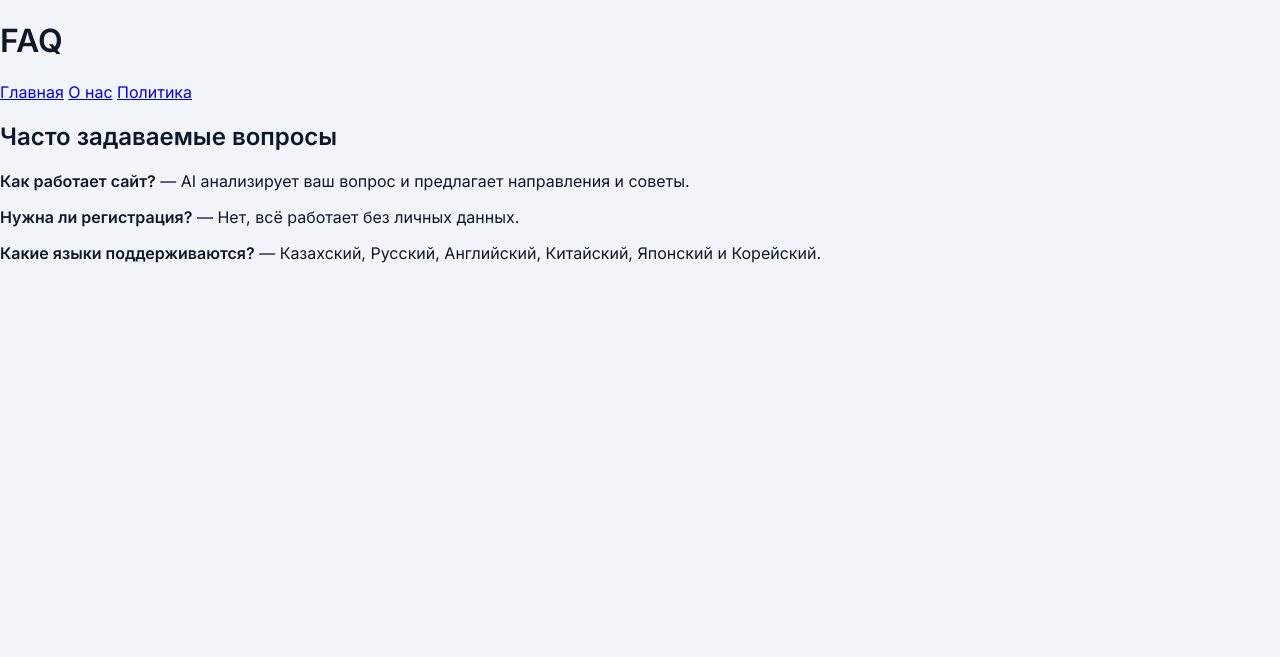
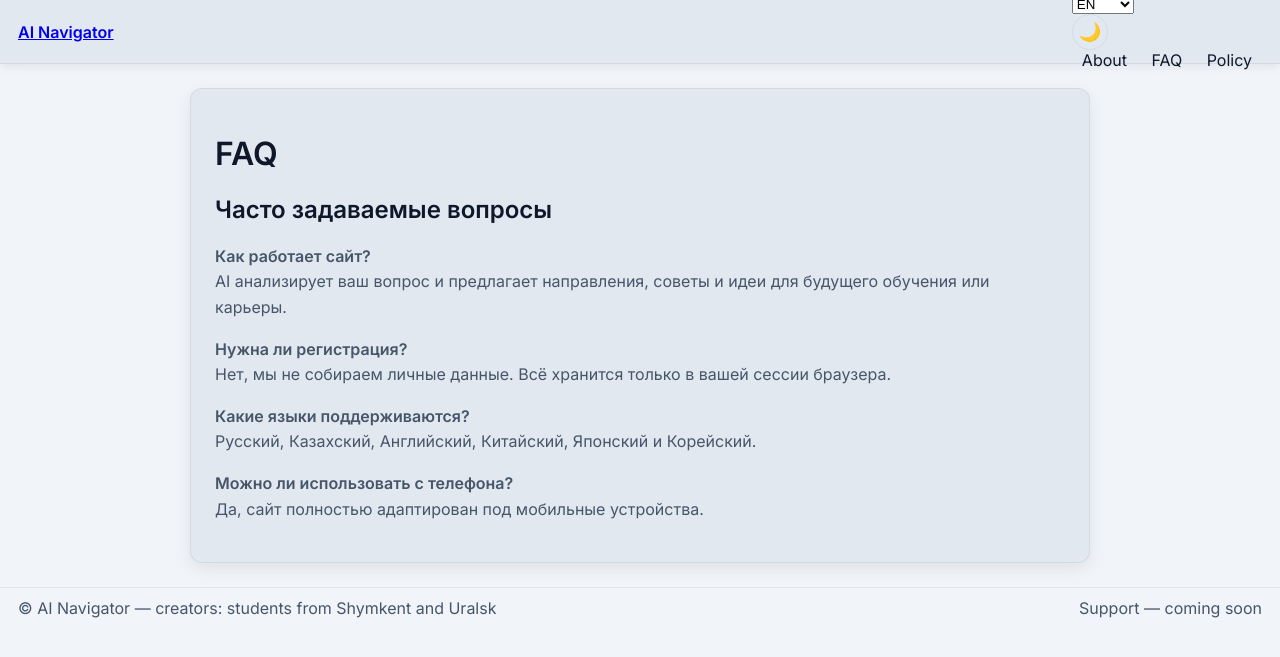
Before and after one commit to Make-09/ai-navigator, a Flask app: page /faq in a window 1280 px wide. Shown: the top 657 px of the page. Run offline with Flask 3, Linux system fonts and the light colour scheme.

```diff
--- a/ai-navigator-main/AI_navigator/static/style.css
+++ b/ai-navigator-main/AI_navigator/static/style.css
@@ -1,7 +1,7 @@
 @import url('https://fonts.googleapis.com/css2?family=Inter:wght@400;600&display=swap');
 
-/* ========== переменные (light по умолчанию) ========== */
-:root{
+/* ========== Переменные (светлая тема по умолчанию) ========== */
+:root {
   --bg: #f1f5f9;
   --surface: #e2e8f0;
   --text: #0f172a;
@@ -13,21 +13,24 @@
   --border: rgba(0,0,0,0.06);
 }
 
-/* тёмная тема в синей гамме */
+/* ========== Тёмная тема в синей гамме ========== */
 [data-theme='dark'] {
-  --bg: linear-gradient(135deg, #0f172a, #1e293b);
-  --surface: rgba(30, 41, 59, 0.9);
+  --bg: #0f172a;
+  --surface: #1e293b;
   --text: #e2e8f0;
   --muted: #94a3b8;
   --accent: #2563eb;
   --user-msg: #2563eb;
   --bot-msg: #334155;
   --shadow: rgba(0,0,0,0.4);
-  --border: rgba(255,255,255,0.06);
+  --border: rgba(255,255,255,0.1);
 }
 
-/* базовая разметка */
-* { box-sizing: border-box; }
+/* ========== Базовая разметка ========== */
+* {
+  box-sizing: border-box;
+}
+
 body {
   margin: 0;
   background: var(--bg);
@@ -35,34 +38,105 @@ body {
   font-family: 'Inter', sans-serif;
   -webkit-font-smoothing: antialiased;
   -moz-osx-font-smoothing: grayscale;
+  transition: background 0.3s, color 0.3s;
 }
 
-/* topbar */
+/* ========== Верхняя панель ========== */
 .topbar {
   height: 64px;
   display: flex;
   align-items: center;
   justify-content: space-between;
   padding: 0 18px;
-  background: transparent;
   border-bottom: 1px solid var(--border);
+  background: var(--surface);
+  box-shadow: 0 2px 10px var(--shadow);
 }
 
-.brand { display: flex; align-items: center; gap: 10px; font-weight:600; }
+.brand {
+  display: flex;
+  align-items: center;
+  gap: 10px;
+  font-weight: 600;
+}
+
 .brand .logo {
   background: var(--accent);
   color: #fff;
-  width:36px;height:36px;border-radius:8px;
-  display:flex;align-items:center;justify-content:center;font-weight:700;
+  width: 36px;
+  height: 36px;
+  border-radius: 8px;
+  display: flex;
+  align-items: center;
+  justify-content: center;
+  font-weight: 700;
 }
 
-.nav-links { display:flex; gap:10px; align-items:center; }
-.nav-link { color:var(--text); text-decoration:none; padding:8px 10px; border-radius:8px; transition: background .12s; }
-.nav-link:hover { background: rgba(255,255,255,0.03); }
+.nav-links {
+  display: flex;
+  gap: 12px;
+  align-items: center;
+}
 
-.controls { display:flex; gap:10px; align-items:center; }
+.nav-link {
+  color: var(--text);
+  text-decoration: none;
+  padding: 8px 10px;
+  border-radius: 8px;
+  transition: background 0.2s;
+}
 
-/* layout main */
+.nav-link:hover {
+  background: rgba(0, 0, 0, 0.05);
+}
+
+/* ========== Кнопки и элементы управления ========== */
+.btn {
+  cursor: pointer;
+  border: none;
+  padding: 8px 10px;
+  border-radius: 10px;
+  background: var(--accent);
+  color: #fff;
+  transition: background 0.3s;
+}
+
+.btn:hover {
+  background: #1d4ed8;
+}
+
+.btn.small {
+  font-size: 0.9rem;
+  padding: 6px 8px;
+}
+
+.btn.ghost {
+  background: transparent;
+  border: 1px solid var(--border);
+  color: var(--text);
+}
+
+/* ========== Переключатель темы ========== */
+#theme-toggle {
+  background: transparent;
+  border: 1px solid var(--border);
+  border-radius: 50%;
+  font-size: 18px;
+  width: 36px;
+  height: 36px;
+  display: flex;
+  align-items: center;
+  justify-content: center;
+  cursor: pointer;
+  color: var(--text);
+  transition: background 0.3s, color 0.3s;
+}
+
+#theme-toggle:hover {
+  background: var(--surface);
+}
+
+/* ========== Основное содержимое ========== */
 .main-content {
   display: flex;
   gap: 18px;
@@ -70,67 +144,47 @@ body {
   height: calc(100vh - 64px - 40px);
 }
 
-/* sidebar */
-.sidebar {
-  width: 220px;
+/* ========== Контентные страницы ========== */
+.content-page {
+  max-width: 900px;
+  margin: 24px auto;
   background: var(--surface);
+  padding: 24px;
   border-radius: 12px;
-  padding: 12px;
-  box-shadow: 0 8px 20px var(--shadow);
   border: 1px solid var(--border);
-  display:flex;
-  flex-direction:column;
+  box-shadow: 0 6px 18px var(--shadow);
 }
 
-.sidebar-header { display:flex; justify-content:space-between; align-items:center; padding-bottom:8px; }
-.btn { cursor:pointer; border:none; padding:8px 10px; border-radius:10px; background:var(--accent); color:#fff; }
-.btn.small { font-size:0.9rem; padding:6px 8px; }
-.btn.ghost { background:transparent; border:1px solid var(--border); color:var(--text); }
-.lang-select { padding:6px 8px; border-radius:8px; border:1px solid var(--border); background:transparent; color:var(--text); }
-
-/* chat area */
-.chat-area {
-  flex: 1;
-  display:flex;
-  flex-direction:column;
-  gap:12px;
+.content-page h1, .content-page h2 {
+  color: var(--text);
 }
 
-.chat-header { display:flex; align-items:center; gap:12px; padding:6px 4px; }
-.chat-box {
-  flex: 1;
-  overflow-y:auto;
-  padding: 12px;
-  display:flex;
-  flex-direction:column;
-  gap:12px;
-  background: transparent;
+.content-page p {
+  color: var(--muted);
+  line-height: 1.6;
 }
 
-.message { padding:12px 16px; border-radius:14px; max-width:78%; word-wrap:break-word; animation:fadeIn .2s ease-in; }
-.message.user { background: var(--user-msg); color: #fff; align-self:flex-end; }
-.message.bot { background: var(--bot-msg); color: var(--text); align-self:flex-start; }
-
-.input-area { display:flex; gap:10px; align-items:center; padding-top:6px; }
-textarea {
-  flex:1; padding:12px; border-radius:10px; border:1px solid var(--border);
-  background: var(--surface); color:var(--text); resize:none; min-height:42px;
+/* ========== Подвал ========== */
+.site-footer {
+  height: 40px;
+  display: flex;
+  justify-content: space-between;
+  align-items: center;
+  padding: 8px 18px;
+  border-top: 1px solid var(--border);
+  color: var(--muted);
 }
 
-/* footer */
-.site-footer { height:40px; display:flex; justify-content:space-between; align-items:center; padding:8px 18px; border-top:1px solid var(--border); color:var(--muted); }
+/* ========== Адаптив ========== */
+@media (max-width: 900px) {
+  .main-content {
+    padding: 14px;
+    flex-direction: column;
+    height: auto;
+  }
 
-/* content pages */
-.content-page { max-width:900px; margin:24px auto; background:var(--surface); padding:20px; border-radius:12px; border:1px solid var(--border); }
-
-/* misc */
-.empty { color: var(--muted); padding:12px; text-align:center; }
-.message.loading { opacity:0.9; font-style:italic; }
-
-/* small screens */
-@media (max-width:900px) {
-  .main-content { padding:14px; gap:10px; height: calc(100vh - 64px - 80px); flex-direction:column; }
-  .sidebar { width:100%; display:flex; flex-direction:row; overflow:auto; gap:8px; }
-  .chat-area { width:100%; }
+  .content-page {
+    width: 95%;
+    padding: 18px;
+  }
 }
-@keyframes fadeIn { from{opacity:0; transform:translateY(6px);} to{opacity:1; transform:none;} }
--- a/ai-navigator-main/AI_navigator/templates/base.html
+++ b/ai-navigator-main/AI_navigator/templates/base.html
@@ -0,0 +1,33 @@
+<!DOCTYPE html>
+<html lang="ru">
+<head>
+  <meta charset="utf-8" />
+  <meta name="viewport" content="width=device-width,initial-scale=1" />
+  <title>{% block title %}AI Navigator{% endblock %}</title>
+  <link rel="stylesheet" href="{{ url_for('static', filename='style.css') }}">
+  <link rel="icon" href="{{ url_for('static', filename='favicon.ico') }}">
+</head>
+<body>
+  <nav class="topbar">
+    <div class="brand"><a href="{{ url_for('home') }}">AI Navigator</a></div>
+    <div class="controls">
+      <select id="lang-select" class="lang-select"></select>
+      <button id="theme-toggle">🌙</button>
+      <a href="{{ url_for('about') }}" class="nav-link" data-i18n="nav_about">О нас</a>
+      <a href="{{ url_for('faq') }}" class="nav-link" data-i18n="nav_faq">FAQ</a>
+      <a href="{{ url_for('policy') }}" class="nav-link" data-i18n="nav_policy">Политика</a>
+    </div>
+  </nav>
+
+  {% block content %}{% endblock %}
+
+  <footer class="site-footer">
+    <span data-i18n="footer_copyright">© AI Navigator — школьники из Шымкента и Уральска</span>
+    <span data-i18n="footer_support">Поддержка — скоро</span>
+  </footer>
+
+  <script src="{{ url_for('static', filename='lang.js') }}"></script>
+  <script src="{{ url_for('static', filename='nav.js') }}"></script>
+  <script src="{{ url_for('static', filename='theme.js') }}"></script>
+</body>
+</html>
--- a/ai-navigator-main/AI_navigator/templates/faq.html
+++ b/ai-navigator-main/AI_navigator/templates/faq.html
@@ -1,26 +1,20 @@
-<!DOCTYPE html>
-<html lang="ru">
-<head>
-  <meta charset="utf-8" />
-  <meta name="viewport" content="width=device-width,initial-scale=1" />
-  <title>FAQ — AI Navigator</title>
-  <link rel="stylesheet" href="{{ url_for('static', filename='style.css') }}">
-</head>
-<body>
-  <header>
-    <h1>FAQ</h1>
-    <nav>
-      <a href="/">Главная</a>
-      <a href="/about">О нас</a>
-      <a href="/policy">Политика</a>
-    </nav>
-  </header>
+{% extends "base.html" %}
+{% block title %}FAQ — AI Navigator{% endblock %}
+{% block content %}
+<main class="content-page">
+  <h1 data-i18n="nav_faq">FAQ</h1>
+  <h2>Часто задаваемые вопросы</h2>
 
-  <main>
-    <h2>Часто задаваемые вопросы</h2>
-    <p><strong>Как работает сайт?</strong> — AI анализирует ваш вопрос и предлагает направления и советы.</p>
-    <p><strong>Нужна ли регистрация?</strong> — Нет, всё работает без личных данных.</p>
-    <p><strong>Какие языки поддерживаются?</strong> — Казахский, Русский, Английский, Китайский, Японский и Корейский.</p>
-  </main>
-</body>
-</html>
+  <p><strong>Как работает сайт?</strong><br>
+  AI анализирует ваш вопрос и предлагает направления, советы и идеи для будущего обучения или карьеры.</p>
+
+  <p><strong>Нужна ли регистрация?</strong><br>
+  Нет, мы не собираем личные данные. Всё хранится только в вашей сессии браузера.</p>
+
+  <p><strong>Какие языки поддерживаются?</strong><br>
+  Русский, Казахский, Английский, Китайский, Японский и Корейский.</p>
+
+  <p><strong>Можно ли использовать с телефона?</strong><br>
+  Да, сайт полностью адаптирован под мобильные устройства.</p>
+</main>
+{% endblock %}
```
Also changed, not shown: ai-navigator-main/AI_navigator/templates/about.html (+8 -27 lines), ai-navigator-main/AI_navigator/templates/index.html (+18 -33 lines), ai-navigator-main/AI_navigator/templates/policy.html (+12 -23 lines), ai-navigator-main/AI_navigator/requirements.txt (renamed from ai-navigator-main/requirements.txt).
